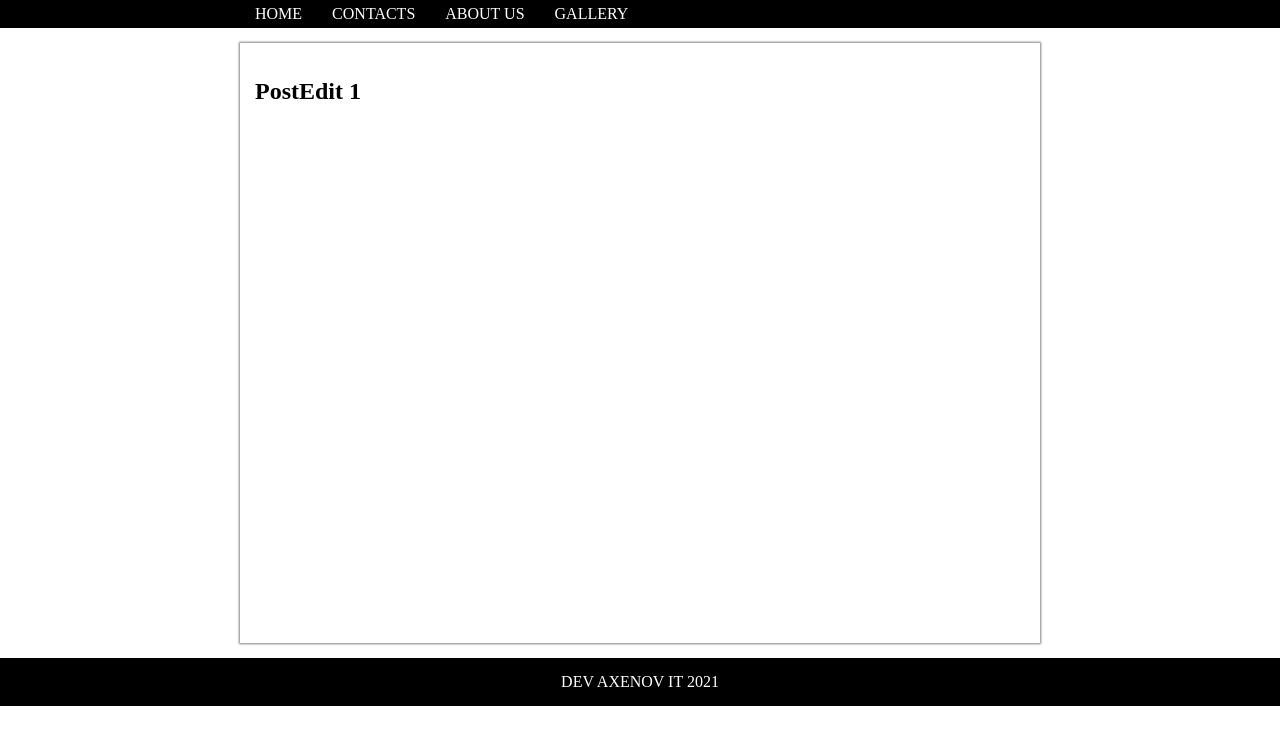
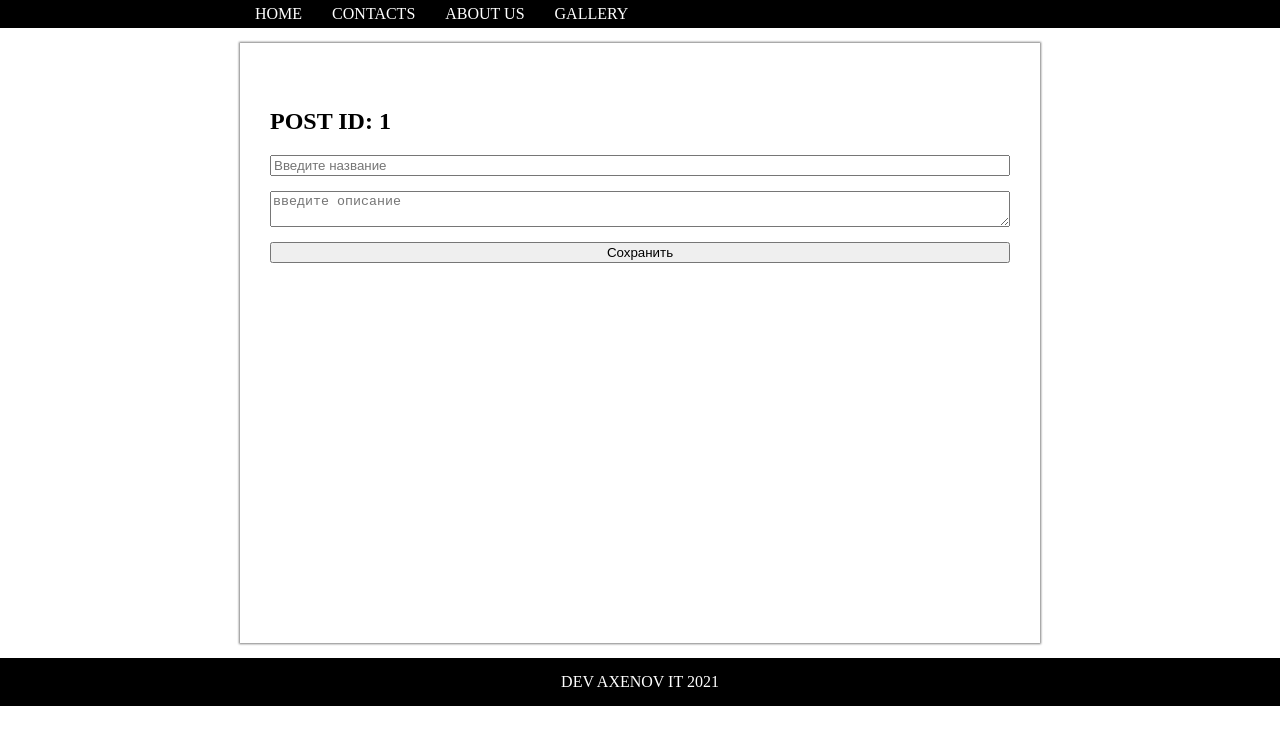
Before and after one commit to axenov-it/react_app, a React (Create React App) app: page /posts/edit/1 in a window 1280 px wide. Shown: the top 744 px of the page. Built offline with nearby package versions, Linux system fonts and the light colour scheme; no server answers.

Commit message:
add edit post

```diff
--- /dev/null
+++ b/src/components/modules/EditPostForm/index.tsx
@@ -0,0 +1,92 @@
+import styles from "./styles.module.css";
+import { useState, useEffect } from "react";
+import fetchApi from "lib/fetchApi";
+
+interface PropsInterface {
+  postId: string;
+}
+
+const EditPostForm = ({ postId }: PropsInterface) => {
+  const [fields, setFields] = useState({
+    title: "",
+    short_description: "",
+  });
+
+  const [errors, setErrors] = useState({
+    title: false,
+    short_description: false,
+  });
+
+  useEffect(() => {
+    fetchApi(`/posts/${postId}`).then(({ post }) => {
+      setFields(post);
+    });
+  }, [postId]);
+
+  const onSubmit = (event: any) => {
+    event.preventDefault();
+
+    fetchApi(`/posts/${postId}`, {
+      method: "PUT",
+      body: JSON.stringify(fields),
+    }).then((response) => {
+      alert(response.message);
+    });
+  };
+
+  const onChangeField = (event: any) => {
+    const key = event.target.name;
+    const value = event.target.value;
+
+    if (key === "title" && !/^[a-zA-Zа-яА-Я0-9\s]{0,15}$/.test(value)) {
+      setErrors({ ...errors, [key]: true });
+      return;
+    } else {
+      setErrors({ ...errors, [key]: false });
+    }
+
+    if (key === "short_description" && /({|>|<)/.test(value)) {
+      setErrors({ ...errors, [key]: true });
+      return;
+    } else {
+      setErrors({ ...errors, [key]: false });
+    }
+
+    setFields({ ...fields, [key]: value });
+  };
+
+  return (
+    <form onSubmit={onSubmit} className={styles.form}>
+      <h2>POST ID: {`${postId}`}</h2>
+      <input
+        value={fields.title}
+        onChange={onChangeField}
+        className={styles.form__item}
+        name="title"
+        placeholder="Введите название"
+      />
+      {errors.title && (
+        <span className={styles.form__error}>
+          Текст должен содержать только буквы верхнего и нижнего регистра
+        </span>
+      )}
+
+      <textarea
+        className={styles.form__item}
+        onChange={onChangeField}
+        value={fields.short_description}
+        name="short_description"
+        placeholder="введите описание"
+      />
+      {errors.short_description && (
+        <span className={styles.form__error}>
+          Текст не должен содержать спец символы {"<>{}"}
+        </span>
+      )}
+
+      <button className={styles.form__btn}>Сохранить</button>
+    </form>
+  );
+};
+
+export default EditPostForm;
--- /dev/null
+++ b/src/components/modules/EditPostForm/styles.module.css
@@ -0,0 +1,16 @@
+.form {
+  display: flex;
+  flex-direction: column;
+  padding: 30px 15px 15px 15px;
+}
+
+.form__item {
+  margin-bottom: 15px;
+}
+
+.form__error {
+  color: red;
+  font-size: 12px;
+  margin-top: -10px;
+  margin-bottom: 10px;
+}
--- a/src/components/pages/PostEdit/index.tsx
+++ b/src/components/pages/PostEdit/index.tsx
@@ -1,12 +1,13 @@
 import { useParams } from "react-router";
+import EditPostForm from "components/modules/EditPostForm";
 import "./styles.css";
 
 function PostEdit() {
   const { postId }: { postId: string } = useParams();
 
   return (
-    <div className="contacts">
-      <h2>PostEdit {postId}</h2>
+    <div>
+      <EditPostForm postId={postId} />
     </div>
   );
 }
```
